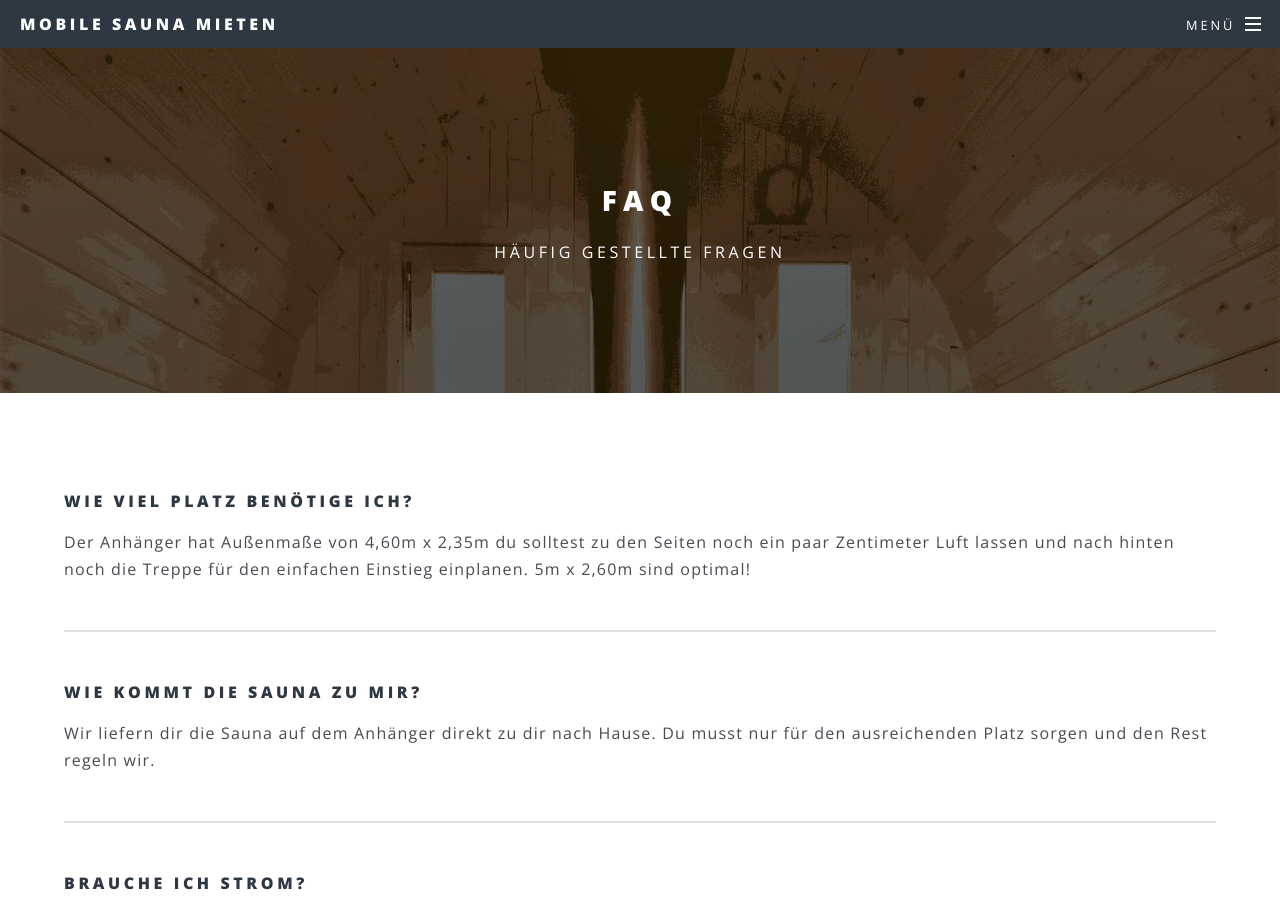
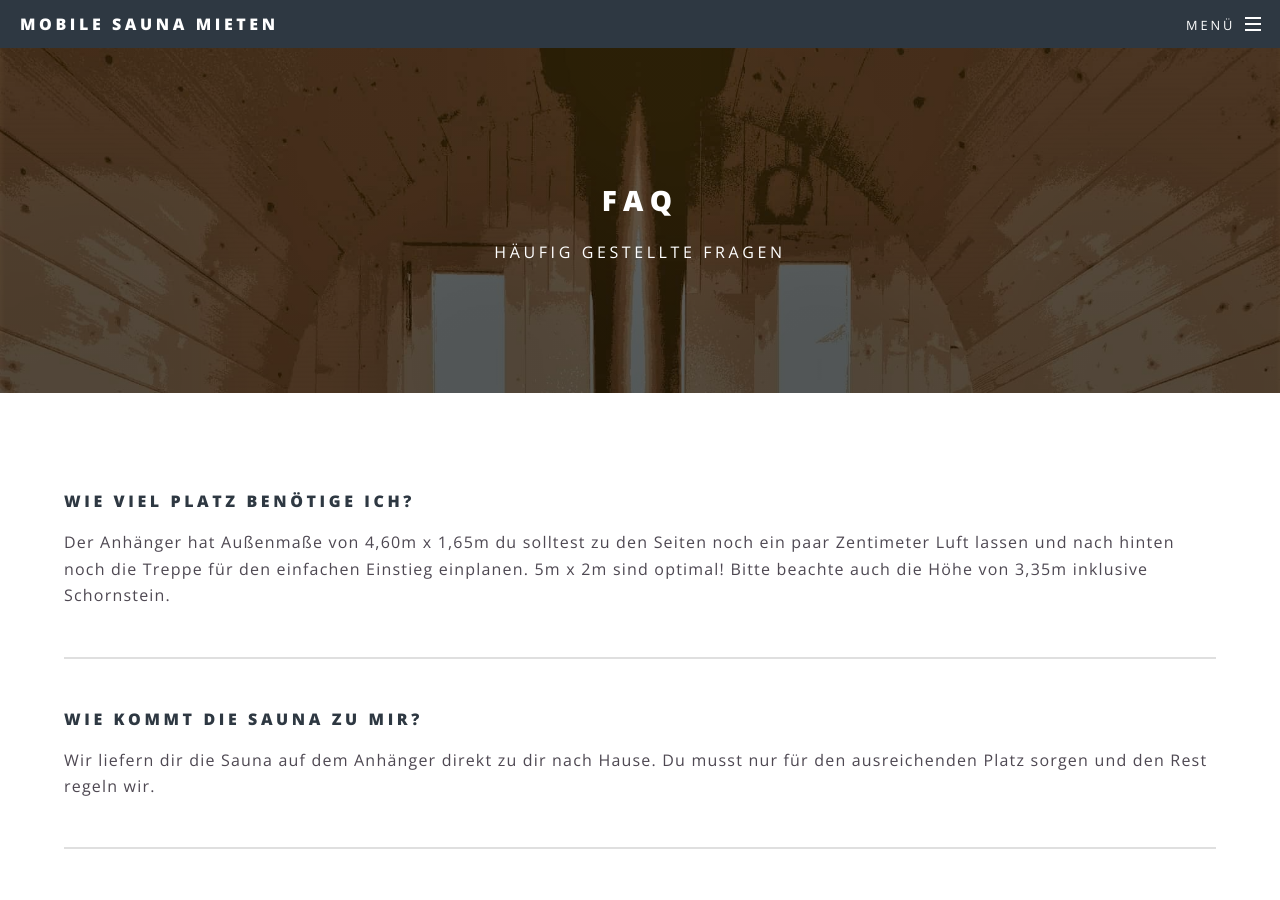
Before and after one commit to LPT-Wellness/lpt-wellness.github.io, a Jekyll site: the page built from faq.html, in a window 1280 px wide and 900 px high. Built offline with Jekyll 4.4.1, drawn with Linux system fonts in a browser that asks for light colours.

Commit message:
change dimensions

```diff
--- a/faq.html
+++ b/faq.html
@@ -7,8 +7,9 @@ order: 3
 <section>
     <h4>Wie viel Platz benötige ich?</h4>
     <p>
-        Der Anhänger hat Außenmaße von 4,60m x 2,35m du solltest zu den Seiten noch ein paar Zentimeter Luft lassen und
-        nach hinten noch die Treppe für den einfachen Einstieg einplanen. 5m x 2,60m sind optimal!
+        Der Anhänger hat Außenmaße von 4,60m x 1,65m du solltest zu den Seiten noch ein paar Zentimeter Luft lassen und
+        nach hinten noch die Treppe für den einfachen Einstieg einplanen. 5m x 2m sind optimal!
+        Bitte beachte auch die Höhe von 3,35m inklusive Schornstein.
     </p>
     <hr/>
 
--- a/index.html
+++ b/index.html
@@ -221,7 +221,7 @@ layout: landing
     <div class="inner">
         <header>
             <!--<h2></h2>-->
-            <p>Der Sauna-Anhänger ist 4,70m x 2,55m groß und wiegt ca. 2t. Wir liefern die Sauna an deinen Wunschort –
+            <p>Der Sauna-Anhänger ist 4,60m x 1,65m groß und wiegt ca. 2t, inklusive Schornstein beträgt die Höhe 3,35m. Wir liefern die Sauna an deinen Wunschort –
                 allerdings musst du gewährleisten, dass ein Stellplatz in derartiger Größe zur Verfügung steht und somit
                 der reibungslosen Anlieferung nichts im Wege steht.
                 Selbstverständlich wird die Sauna nach jeder Vermietung gründlich gereinigt und desinfiziert.
```
